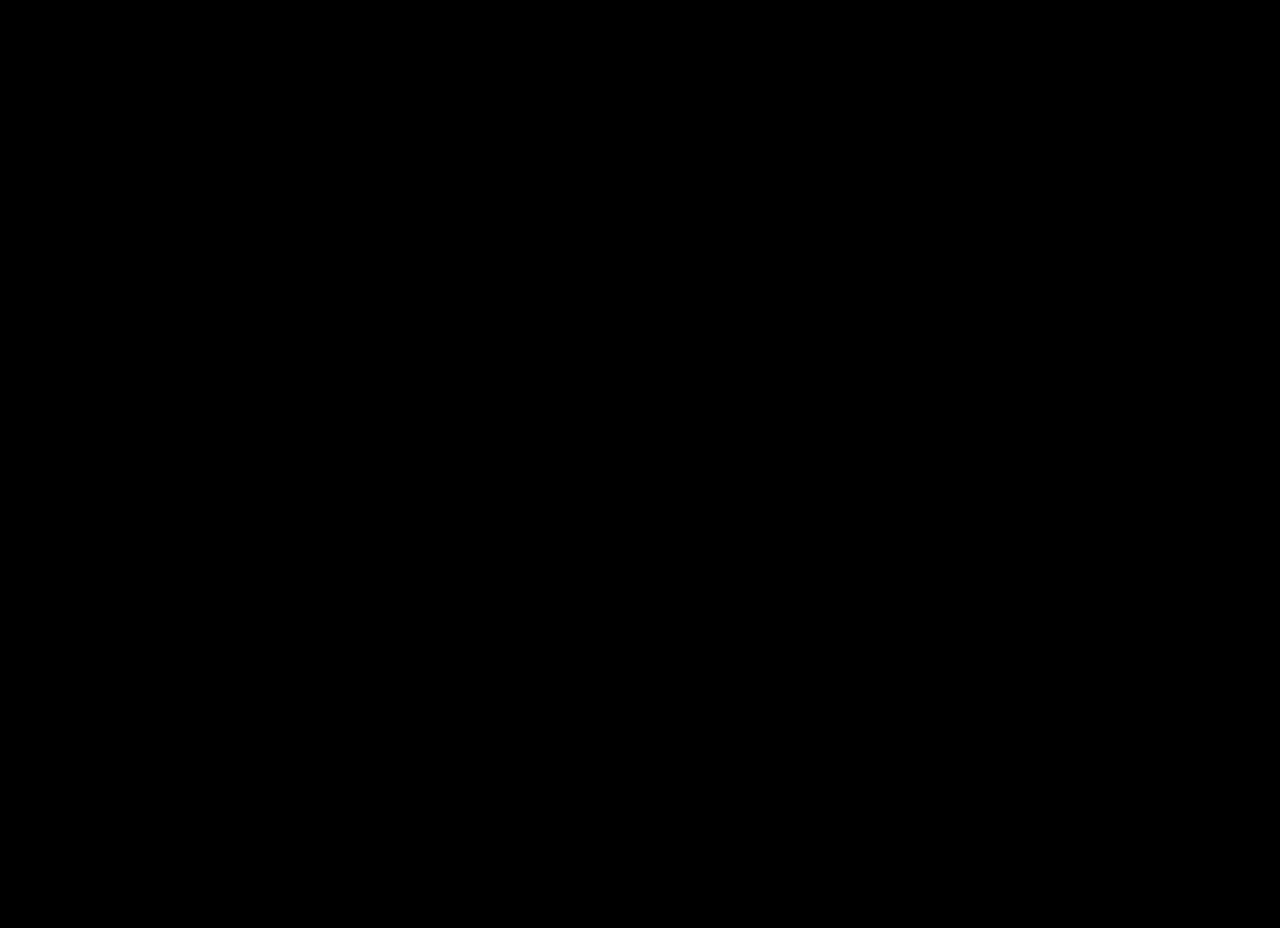
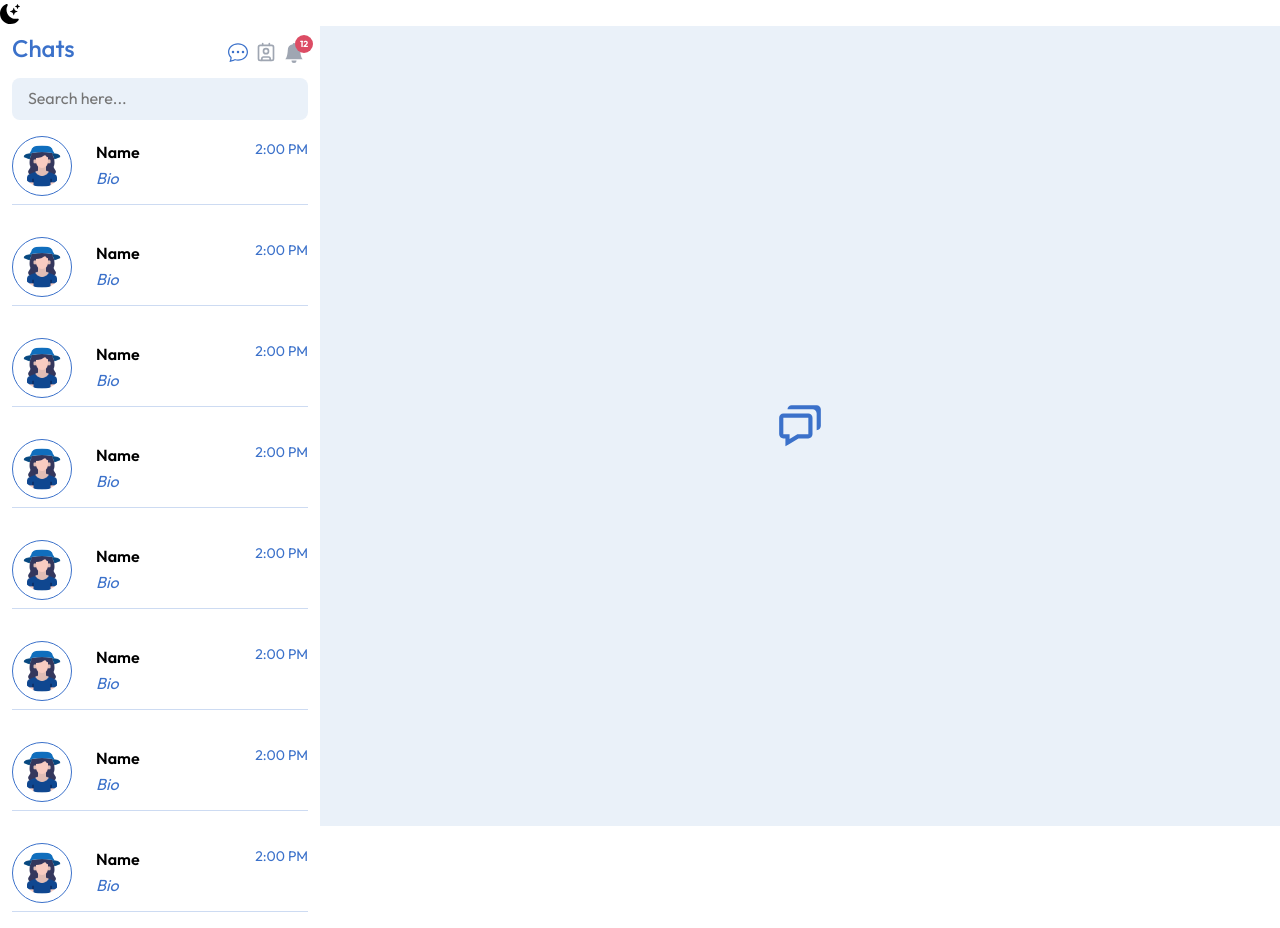
Before and after one commit to Veena55/fe-chitchat, a React (Vite) app: page /home in a window 1280 px wide. Before the commit this address had no page. Before the commit the page ends 800 px from the top, so only its background shows below. Built offline with nearby package versions, Linux system fonts and the light colour scheme.

Commit message:
ChatArea page

```diff
--- /dev/null
+++ b/src/components/ChatSection/ChatArea.jsx
@@ -0,0 +1,14 @@
+import React from 'react'
+import { BiChat } from 'react-icons/bi'
+
+const ChatArea = () => {
+    return (
+        <div className='row mx-0 chat-area'>
+            <div className="col-12 d-flex justify-content-center align-items-center">
+                <BiChat className='text-primary' size={50} />
+            </div>
+        </div>
+    )
+}
+
+export default ChatArea
--- a/src/main.jsx
+++ b/src/main.jsx
@@ -6,13 +6,19 @@ import 'mdb-react-ui-kit/dist/css/mdb.min.css';
 import { BrowserRouter, Route, Routes } from 'react-router-dom';
 import Login from './components/Login/Login.jsx';
 import Verify from './components/Verify/Verify.jsx';
+import { ToastContainer } from 'react-toastify';
+import ToggleButton from './components/ToggleButton/ToggleButton.jsx';
+import Home from './pages/Home/Home.jsx';
+
 
 ReactDOM.createRoot(document.getElementById('root')).render(
   // <React.StrictMode>
   <BrowserRouter>
-
+    <ToastContainer />
+    <ToggleButton />
     <Routes>
       <Route path='/' element={<App />}></Route>
+      <Route path='/home' element={<Home />}></Route>
       <Route path='/login' element={<Login />}></Route>
       <Route path='/verify' element={<Verify />}></Route>
     </Routes>
--- a/src/pages/Home/Home.jsx
+++ b/src/pages/Home/Home.jsx
@@ -0,0 +1,34 @@
+import React from 'react'
+import ChatCard from '../../components/ChatSection/ChatCard'
+import ChatNav from '../../components/ChatSection/ChatNav'
+import Search from '../../components/ChatSection/Search'
+import ChatArea from '../../components/ChatSection/ChatArea'
+
+const Home = () => {
+    return (
+        <div className='row mx-0'>
+            <div className="col-3 p-0">
+                <div className='position-sticky bg-white'>
+                    <ChatNav />
+                    <Search />
+                </div>
+                <div className='chit-chat_list'>
+                    <ChatCard />
+                    <ChatCard />
+                    <ChatCard />
+                    <ChatCard />
+                    <ChatCard />
+                    <ChatCard />
+                    <ChatCard />
+                    <ChatCard />
+
+                </div>
+            </div>
+            <div className="col-9 p-0">
+                <ChatArea />
+            </div>
+        </div>
+    )
+}
+
+export default Home
```
